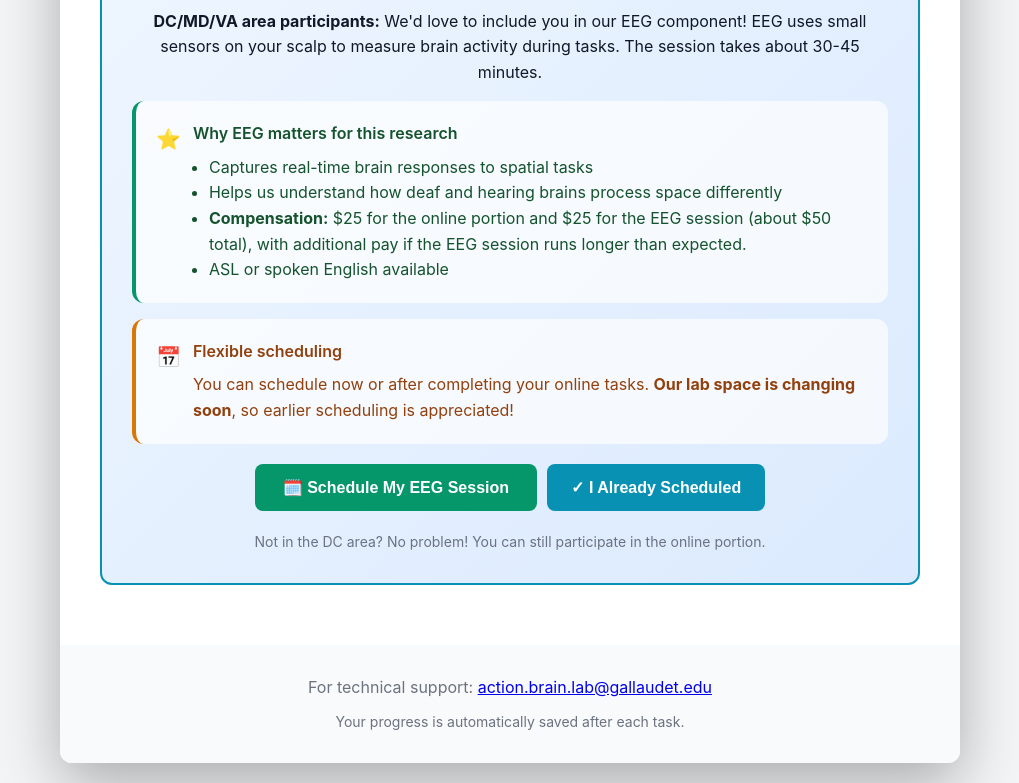
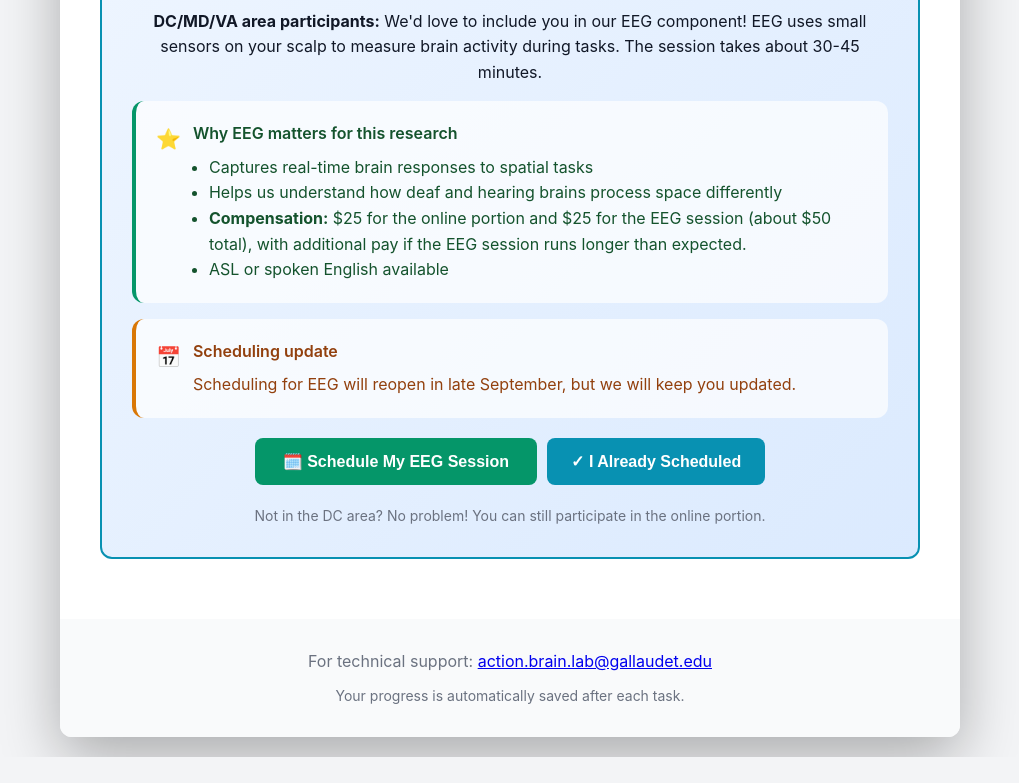
Before and after one commit to melodyfschwenk/dissertation-study, a plain HTML site: page index.html in a window 1280 px wide. Shown: the part 1397-2180 px from the top of the page, without its empty margins (130-1149 px from the left). After the commit the page ends 2154 px from the top, so only its background shows below. Drawn offline with Linux system fonts and the light colour scheme.

Commit message:
Update EEG scheduling information

```diff
--- a/index.html
+++ b/index.html
@@ -371,10 +371,9 @@
       <div class="info-box friendly-tip" style="text-align: left; background: rgba(255,255,255,0.7); margin: 16px 0;">
         <div class="icon">📅</div>
         <div>
-          <h4 style="margin-bottom: 8px; font-weight: 600;">Flexible scheduling</h4>
+          <h4 style="margin-bottom: 8px; font-weight: 600;">Scheduling update</h4>
           <p style="margin: 0; color: inherit;">
-            You can schedule now or after completing your online tasks.
-            <strong>Our lab space is changing soon</strong>, so earlier scheduling is appreciated!
+            Scheduling for EEG will reopen in late September, but we will keep you updated.
           </p>
         </div>
       </div>
```
